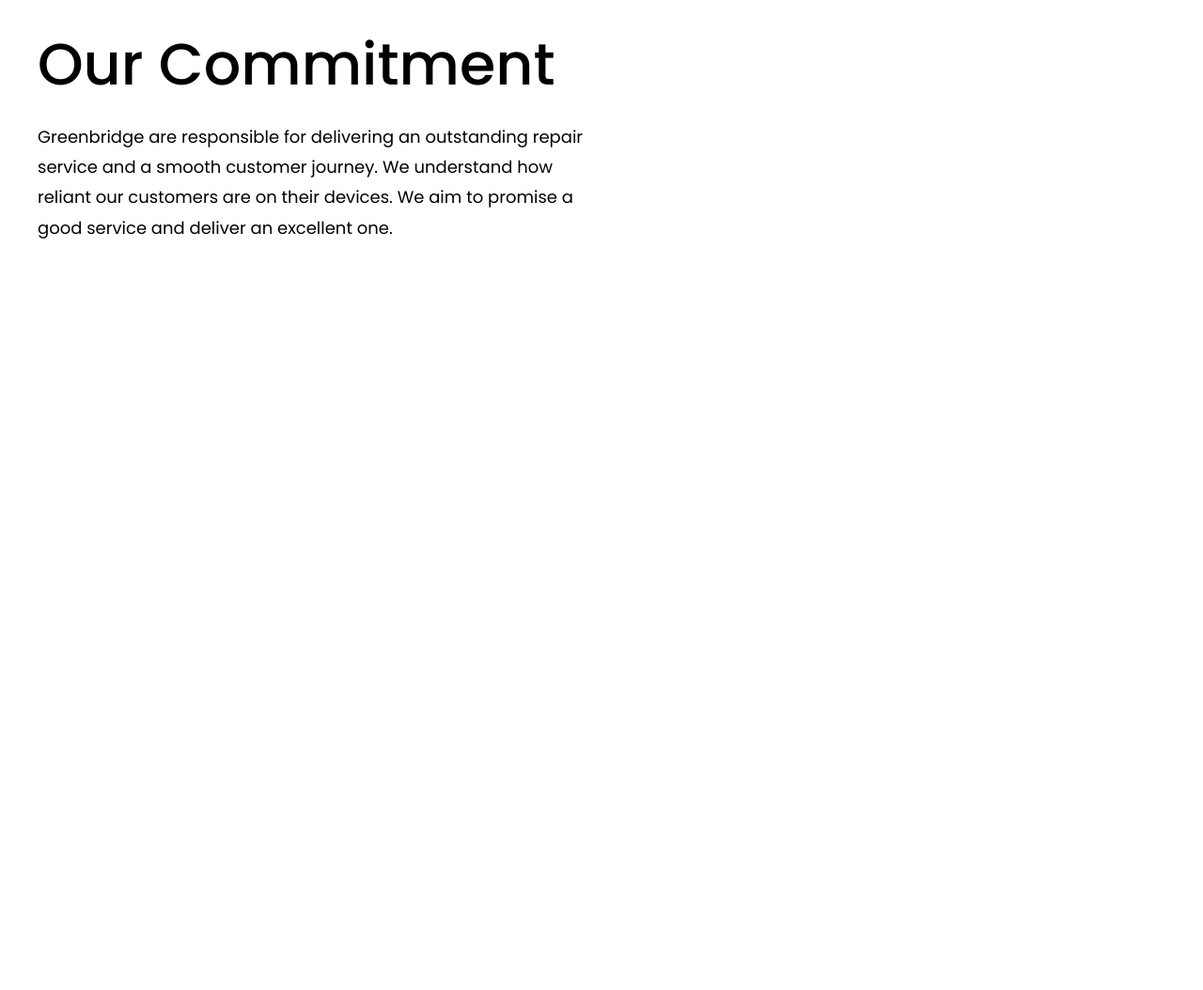
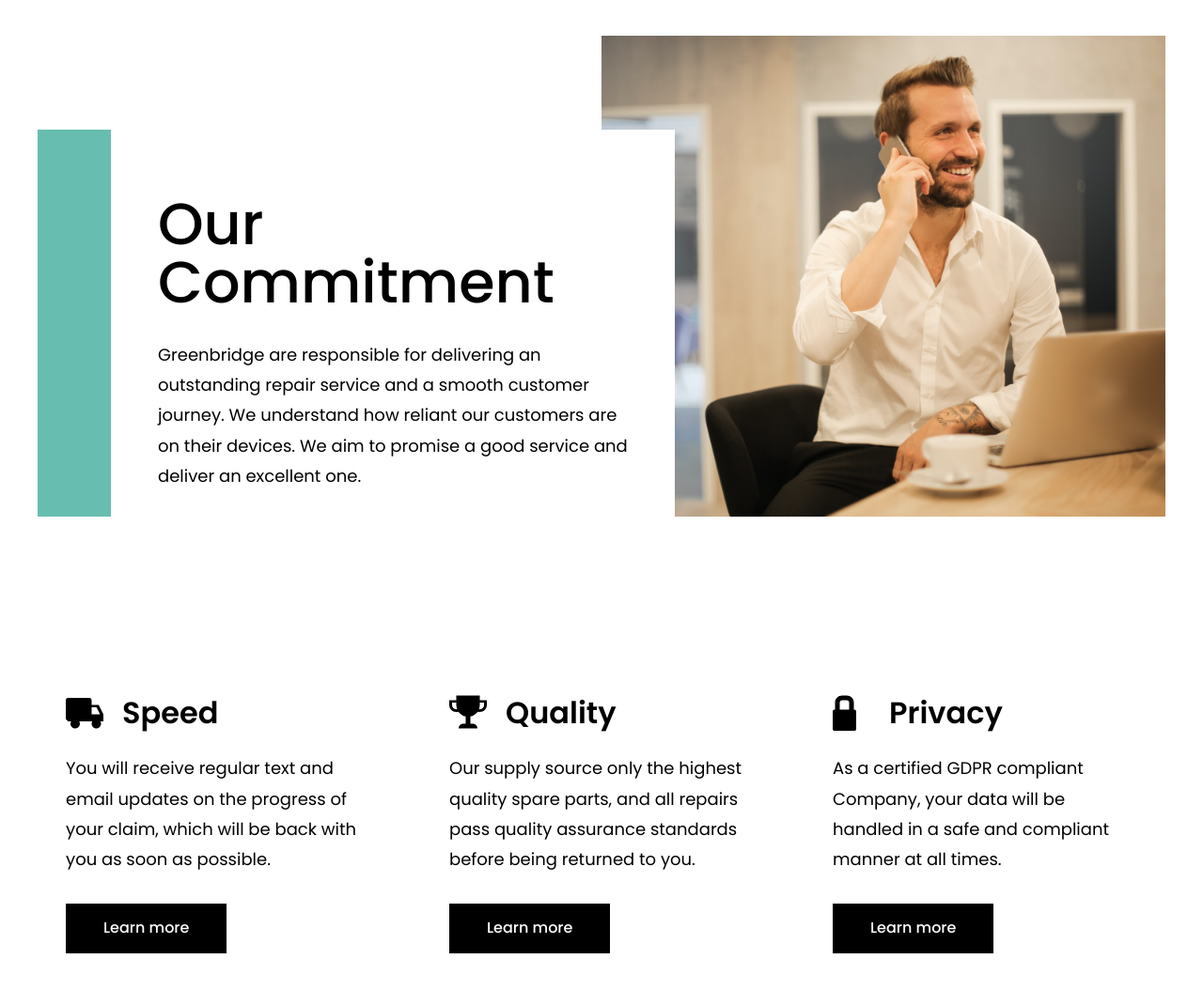
Before and after one commit to Alex-Rockwell/landing-page-1, a website: page index.html in a window 1280 px wide. Shown: the part 2980-4034 px from the top of the page at 94% size. Before the commit the page ends 3269 px from the top, so only its background shows below. Drawn offline with Linux system fonts and the light colour scheme.

Commit message:
21.09.23

```diff
--- a/index.html
+++ b/index.html
@@ -211,7 +211,7 @@
       </div>
     </section>
 
-    <section class="section-commitment">
+    <section class="section-commitment margin-bottom-large">
       <div class="section-commitment__left col-1of2">
         <div class="section-commitment__text">
           <h2 class="heading-2-lg margin-bottom-small">
@@ -223,8 +223,55 @@
         </div>
       </div>
       <div class="section-commitment__right col-1of2">
+        <img src="./img/commitment-md.jpg" alt="image" class="section-commitment__img">
+      </div>
 
+    </section>
+
+    <section class="section-features margin-bottom-large">
+
+      <div class="section-features__item">
+        <h3 class="section-features__heading">
+          <svg class="section-features__icon">
+            <use xlink:href="./img/sprite.svg#icon-truck"></use>
+          </svg>
+          <span>Speed</span>
+        </h3>
+        <p class="section-features__text">
+          You will receive regular text and email updates on the progress of your claim, which will be back with you as soon as possible.
+        </p>
+        <a href="#" class="btn btn--dark">Learn more </a>
       </div>
+
+      <div class="section-features__item">
+        <h3 class="section-features__heading">
+          <svg class="section-features__icon">
+            <use xlink:href="./img/sprite.svg#icon-trophy"></use>
+          </svg>
+          <span>Quality</span>
+        </h3>
+        <p class="section-features__text">
+          Our supply source only the highest quality spare parts, and all repairs pass quality assurance standards before being returned to you.
+        </p>
+        <a href="#" class="btn btn--dark">Learn more </a>
+      </div>
+
+      <div class="section-features__item">
+        <h3 class="section-features__heading">
+          <svg class="section-features__icon">
+            <use xlink:href="./img/sprite.svg#icon-lock"></use>
+          </svg>
+          <span>Privacy</span>
+        </h3>
+        <p class="section-features__text">
+          As a certified GDPR compliant Company, your data will be handled in a safe and compliant manner at all times.
+        </p>
+        <a href="#" class="btn btn--dark">Learn more </a>
+      </div>
+
+    </section>
+
+    <section class="section-login">
 
     </section>
 
--- a/sass/abstracts/_variables.scss
+++ b/sass/abstracts/_variables.scss
@@ -9,7 +9,6 @@
 
 $margin-bottom-md: 7rem;
 
-
 $font-color-main: #000;
 $font-color-inverse: #fff;
 $font-gray-dark: #666;
--- a/sass/components/_btn-inline.scss
+++ b/sass/components/_btn-inline.scss
@@ -30,7 +30,7 @@
   &:hover::before {
     background-color: $color-primary-3;
     background-image: linear-gradient(170deg, $color-primary-3 20%, #fff 20%, #fff 50%, $color-primary-3 30%);
-    transition: all .8s ease-in-out;
+    transition: all .7s ease-in-out;
     background-size: 700%;
   }
 
--- a/sass/layout/_section-commitment.scss
+++ b/sass/layout/_section-commitment.scss
@@ -1,3 +1,31 @@
 .section-commitment {
   display: flex;
+  height: 40vw;
+  overflow: hidden;
+
+  &__left {
+    margin-top: 10rem;
+    background-color: $color-tertiary;
+  }
+
+  &__right {
+    position: relative;
+    overflow: hidden;
+  }
+
+  &__text {
+    background-color: $color-light;
+    position: relative;
+    left: 13%;
+    z-index: 10;
+    padding: 7rem 5rem;
+  }
+
+  &__img {
+    max-height: 100%;
+    position: absolute;
+    top: 50%;
+    left: 50%;
+    transform: translate(-50%, -50%);
+  }
 }
--- /dev/null
+++ b/sass/layout/_section-features.scss
@@ -0,0 +1,36 @@
+.section-features {
+  display: flex;
+  justify-content: space-between;
+
+  &__item {
+    padding: 3rem;
+    flex: 0 0 32%;
+    display: flex;
+    flex-direction: column;
+    align-items: flex-start;
+
+    & *:last-child {
+      margin-top: auto;
+    }
+  }
+
+  &__heading {
+    display: flex;
+    font-size: 3.2rem;
+    display: flex;
+    align-items: center;
+    margin-bottom: 1.5rem;
+  }
+
+  &__icon {
+    margin-right: 2rem;
+    height: 4rem;
+    width: 4rem;
+  }
+
+  &__text {
+    margin-bottom: 3rem;
+    font-size: 1.8rem;
+  }
+
+}
--- a/sass/main.scss
+++ b/sass/main.scss
@@ -12,6 +12,7 @@
 @import "layout/header";
 @import "layout/section-carousel";
 @import "layout/section-commitment";
+@import "layout/section-features";
 @import "layout/section-hero";
 @import "layout/section-suppot";
 @import "layout/section-info1";
```
Also changed, not shown: css/style.css, img/commitment-md.jpg (added), img/sprite.svg (added).
